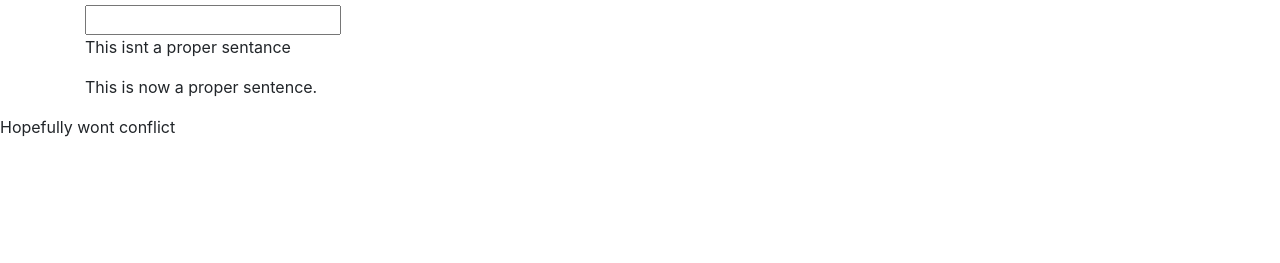
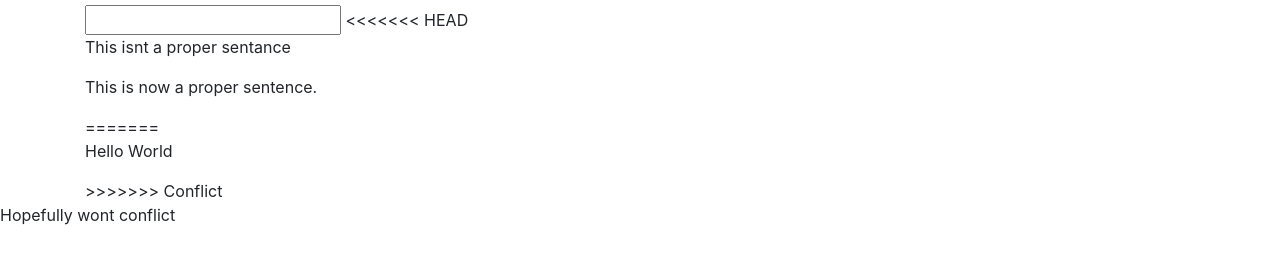
Before and after one commit to AndroidDoctorr/TestRepo, a plain HTML site: page index.html in a window 1280 px wide. Shown: the part 211-474 px from the top of the page. Drawn offline with nearby package versions, Linux system fonts and the light colour scheme.

Commit message:
Conflict

```diff
--- a/index.html
+++ b/index.html
@@ -19,8 +19,12 @@
         </div>
         <h1>Test header</h1>
     <input type="text">
+<<<<<<< HEAD
     <p>This isnt a proper sentance</p>
     <p>This is now a proper sentence.</p>
+=======
+    <p>Hello World</p>
+>>>>>>> Conflict
     </div>
     <div>
         <p>Hopefully wont conflict</p>
```
